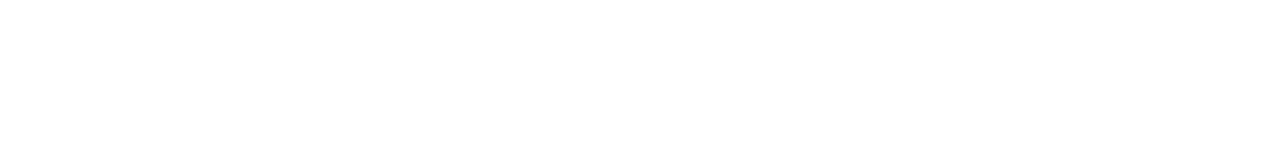
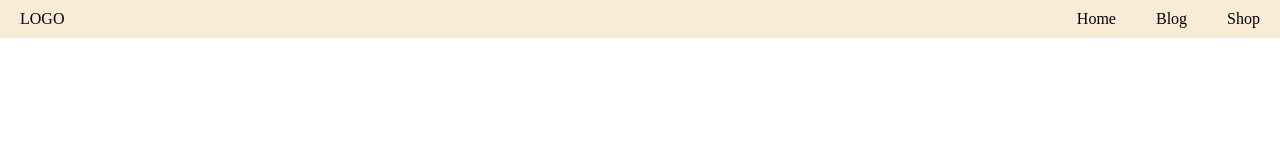
Before and after one commit to EhsanBahrami-git/test3, a plain HTML site: page index.html in a window 1280 px wide. Drawn offline with Linux system fonts and the light colour scheme.

Commit message:
add navigation bar on Header .

```diff
--- a/assets/styles/main.css
+++ b/assets/styles/main.css
@@ -0,0 +1,17 @@
+header nav{
+    display: flex;
+    justify-content: space-between;
+    align-items: center;
+    background-color: antiquewhite;
+}
+header nav ul{
+    display: flex;
+}
+header nav ul a{
+    display: inline-block;
+    padding: 10px 20px;
+}
+
+header nav .logo{
+     padding: 10px 20px;
+}
--- a/index.html
+++ b/index.html
@@ -1,14 +1,23 @@
 <!DOCTYPE html>
 <html lang="en">
-<head>
-    <meta charset="UTF-8">
-    <meta name="viewport" content="width=device-width, initial-scale=1.0">
-    <link rel="stylesheet" href="assets/styles/css-reset.css">
-    <link rel="stylesheet" href="assets/styles/main.css">
+  <head>
+    <meta charset="UTF-8" />
+    <meta name="viewport" content="width=device-width, initial-scale=1.0" />
+    <link rel="stylesheet" href="assets/styles/css-reset.css" />
+    <link rel="stylesheet" href="assets/styles/main.css" />
     <title>test Repo 3</title>
-</head>
-<body>
-
-</body>
-<script src="assets/scripts/custom-script.js"></script>
+  </head>
+  <body>
+    <header>
+      <nav>
+        <div class="logo">LOGO</div>
+        <ul>
+          <li><a href="#"> Home </a></li>
+          <li><a href="#"> Blog </a></li>
+          <li><a href="#"> Shop </a></li>
+        </ul>
+      </nav>
+    </header>
+  </body>
+  <script src="assets/scripts/custom-script.js"></script>
 </html>
```
